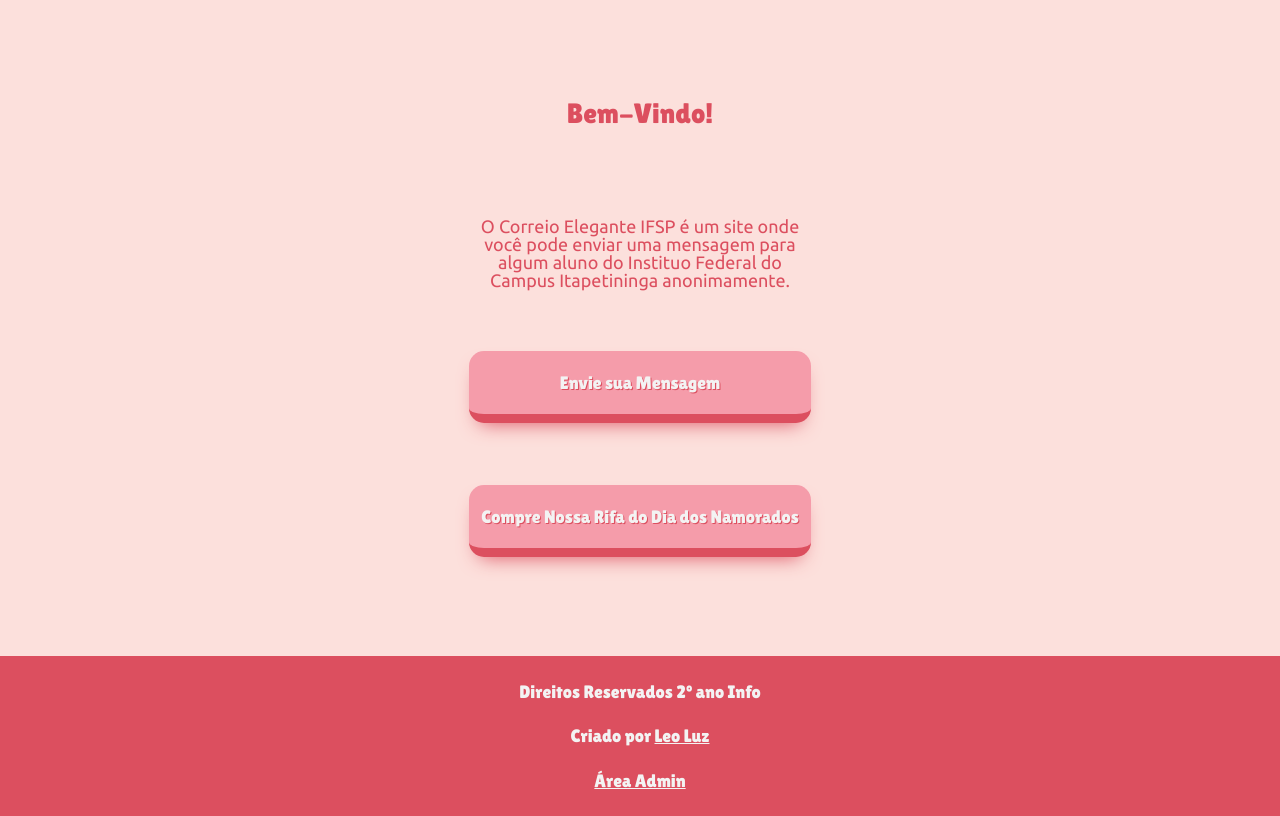
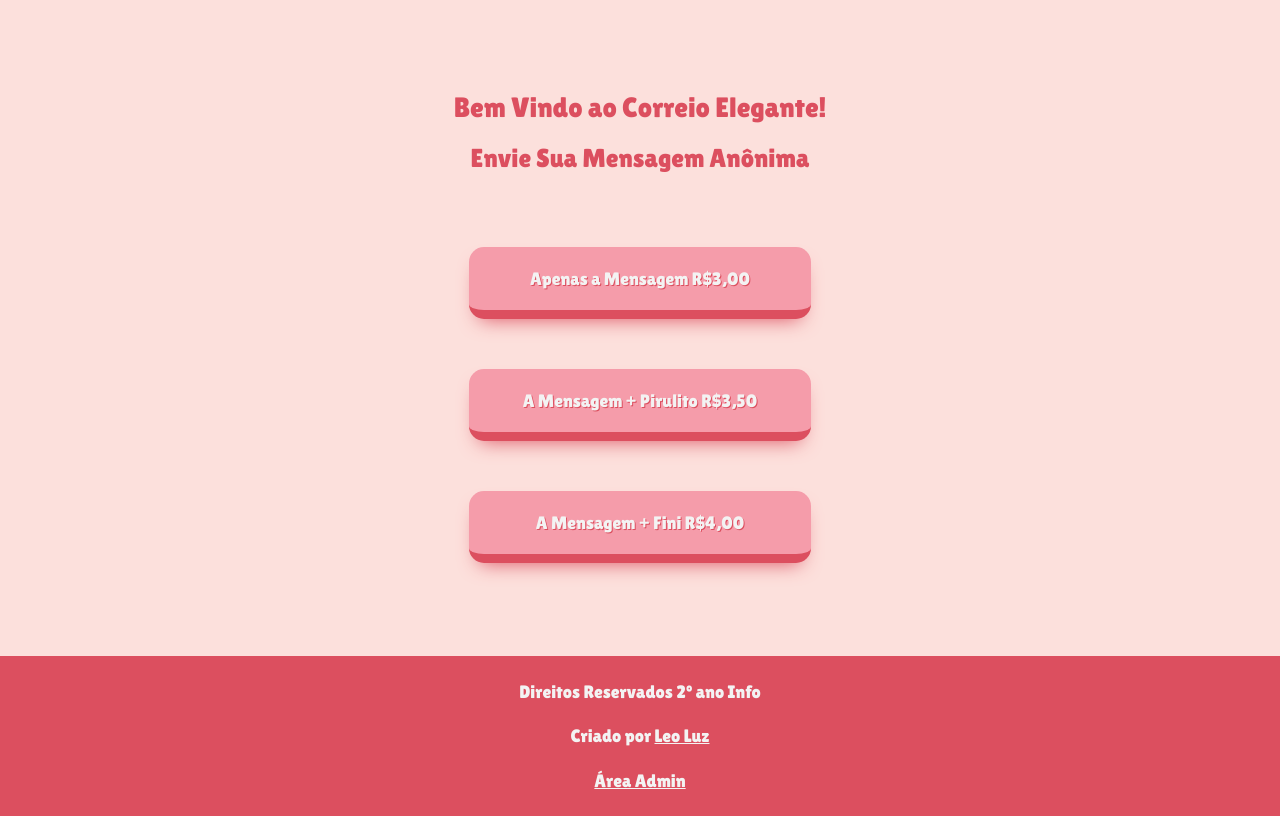
Before and after one commit to leonardoDluz/correio-elegante-ifsp, a PHP site: page /pages/home.php in a window 1280 px wide. Shown: the part 120-936 px from the top of the page. Run offline with PHP 8.4, Linux system fonts and the light colour scheme; a stand-in replaces the project's code that opens the database connection.

```diff
--- a/pages/home.php
+++ b/pages/home.php
@@ -1,14 +1,14 @@
 <?php require_once __DIR__ . '/../pages/beginning-html.php'; ?>
+<main>
+    <h1 class="title">Bem Vindo ao Correio Elegante!</h1>
 
-<main>
-    <h2 class="title">Bem-Vindo!</h2>
+    <h2 class="secondary-title">Envie Sua Mensagem Anônima</h2>
 
-    <p class="text">O Correio Elegante IFSP é um site onde você pode enviar uma mensagem para algum aluno do Instituo Federal do Campus Itapetininga anonimamente.</p>
+    <a class="button" href="/mensagem?tipo=simples">Apenas a Mensagem R$3,00</a>
 
-    <a class="button" href="/menu">Envie sua Mensagem</a>
+    <a class="button" href="/mensagem?tipo=com-pirulito">A Mensagem + Pirulito R$3,50</a>
 
-    <a class="button" href="https://api.whatsapp.com/send?phone=5515998382760&text=ola,%20gostaria%20de%20comprar%20um%20n%C3%BAmero%20da%20rifa">Compre Nossa Rifa do Dia dos Namorados</a>
-
+    <a class="button" href="/mensagem?tipo=com-fini">A Mensagem + Fini R$4,00</a>
 </main>
 
 <?php require_once __DIR__ . '/../pages/end-html.php';
--- a/pages/mensages-center.php
+++ b/pages/mensages-center.php
@@ -1,6 +1,8 @@
 <?php require_once __DIR__ . '/../pages/beginning-html.php';?>
 <main>
     <form method="post">
+        <button type="submit" class="form-button mensage-center-button">Confirmar Pagamento</button>
+        <div class="table">
             <table>
                     <tr>
                     <th>id</th>
@@ -36,7 +38,7 @@
 
                 <?php } ?>
             </table>
-        <button type="submit" class="form-button">Confirmar Pagamento</button>
+        </div>
     </form>
 </main>
 <?php require_once __DIR__ . '/../pages/end-html.php';
--- a/public/css/style.css
+++ b/public/css/style.css
@@ -68,6 +68,12 @@ footer {
 .title {
     color: var(--dark-pink);
     font-size: 28px;
+}
+
+.secondary-title {
+    color: var(--dark-pink);
+    font-size: 26px;
+    margin-top: -1em;
     margin-bottom: 1em;
 }
 
@@ -235,3 +241,17 @@ td, th{
 .pago {
     color: #379c3c;
 }
+
+.mensage-center-button {
+    position: fixed;
+    bottom: 1em;
+    left: 3.5em;
+    background-color: #379c3c;
+}
+
+@media screen and (max-width: 800px) {
+    .table {
+        max-width: 100vw;
+        overflow-x: scroll;
+    }
+}
```
Also changed, not shown: pages/menu.php (deleted, +0 -12 lines). Lines whose indentation alone changed are shown as unchanged.
